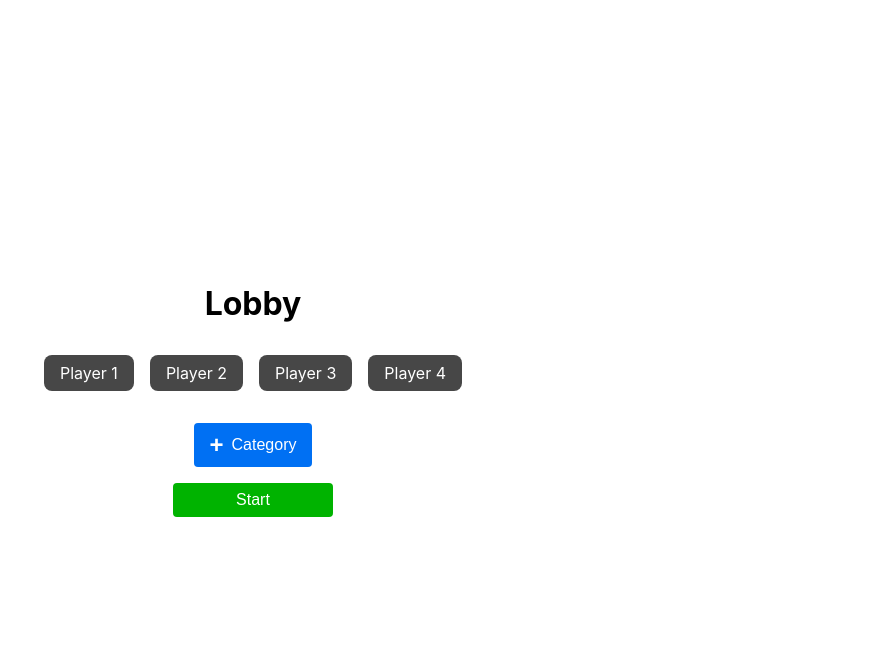
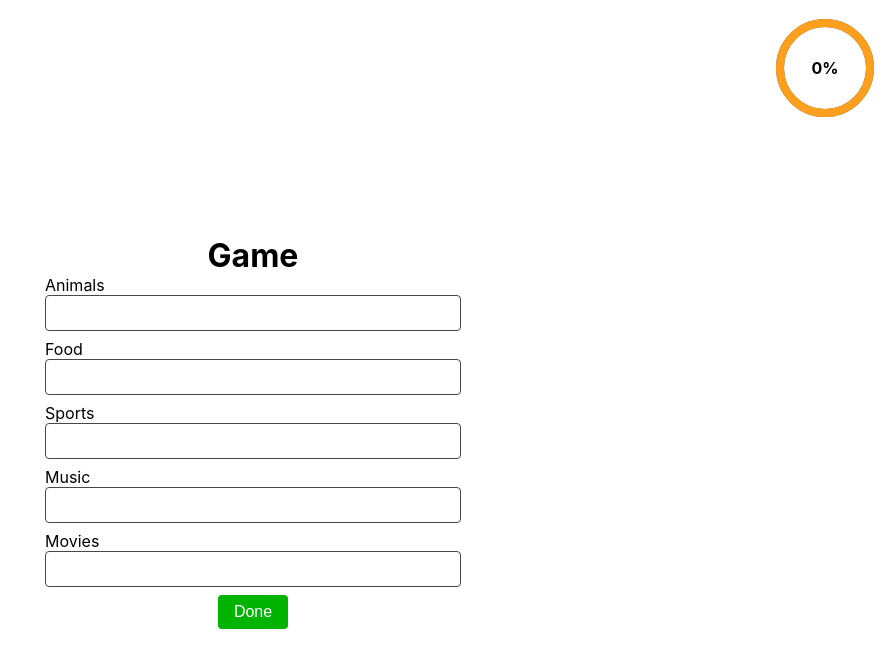
Before and after one commit to rachidelaid/online-word-game, a Svelte app in the folder client/: page / in a window 1280 px wide. Shown: the top 668 px of the page, without its empty margins (387-1280 px from the left). Built offline with nearby package versions, Linux system fonts and the light colour scheme.

Commit message:
game page is done

```diff
--- a/client/src/App.svelte
+++ b/client/src/App.svelte
@@ -1,11 +1,13 @@
 <script>
   import Home from './views/Home.svelte';
   import Lobby from './views/Lobby.svelte';
+  import Game from './views/Game.svelte';
 </script>
 
 <main>
   <!-- <Home /> -->
-  <Lobby />
+  <!-- <Lobby /> -->
+  <Game />
 </main>
 
 <style>
--- /dev/null
+++ b/client/src/components/Progress.svelte
@@ -0,0 +1,59 @@
+<script>
+  export let count = 0;
+</script>
+
+<div id="cont">
+  <b>{count * 100}%</b>
+  <svg
+    id="svg"
+    width="200"
+    height="200"
+    version="1.1"
+    xmlns="http://www.w3.org/2000/svg"
+  >
+    <circle
+      r="90"
+      cx="100"
+      cy="100"
+      fill="transparent"
+      stroke-dasharray="565.48"
+      stroke-dashoffset="0"
+    />
+    <circle
+      id="bar"
+      r="90"
+      cx="100"
+      cy="100"
+      fill="transparent"
+      stroke-dasharray="565.48"
+      stroke-dashoffset="0"
+    />
+  </svg>
+</div>
+
+<style>
+  #svg circle {
+    stroke-dashoffset: 0;
+    transition: stroke-dashoffset 1s linear;
+    stroke: #666;
+    stroke-width: 1em;
+  }
+  #svg #bar {
+    stroke: #ff9f1e;
+  }
+  #cont {
+    display: block;
+    height: 200px;
+    width: 200px;
+    border-radius: 100%;
+    position: relative;
+  }
+
+  #cont b {
+    position: absolute;
+    top: 50%;
+    left: 50%;
+    transform: translate(-50%, -50%);
+    font-size: 2em;
+  }
+</style>
--- a/client/src/global.css
+++ b/client/src/global.css
@@ -28,7 +28,8 @@ button:active,
   transform: scale(0.95);
 }
 
-input {
+input,
+select {
   border: 1px solid var(--color-info);
   border-radius: 0.25rem;
   padding: 0.5rem 1rem;
--- /dev/null
+++ b/client/src/views/Game.svelte
@@ -0,0 +1,87 @@
+<script>
+  import Progress from '../components/Progress.svelte';
+
+  let categories = [
+    {
+      title: 'Animals',
+      value: '',
+    },
+    {
+      title: 'Food',
+      value: '',
+    },
+    {
+      title: 'Sports',
+      value: '',
+    },
+    {
+      title: 'Music',
+      value: '',
+    },
+    {
+      title: 'Movies',
+      value: '',
+    },
+  ];
+
+  const setValue = (e, index) => {
+    categories = categories.map((c, i) => {
+      if (i === index) {
+        c.value = e.target.value.trim();
+      }
+      return c;
+    });
+
+    console.log(categories);
+  };
+</script>
+
+<div class="game">
+  <h1>Game</h1>
+  <div class="progress">
+    <Progress
+      count={categories.filter((c) => c.value).length / categories.length}
+    />
+  </div>
+  <div class="categories">
+    {#each categories as category, i (i)}
+      <label for={category.title}>
+        {category.title}
+        <input
+          type="text"
+          id={category.title}
+          on:change={(e) => setValue(e, i)}
+        />
+      </label>
+    {/each}
+  </div>
+  <button>Done</button>
+</div>
+
+<style>
+  .game {
+    display: flex;
+    flex-direction: column;
+    align-items: center;
+    justify-content: center;
+    min-height: 100vh;
+    padding: 2rem;
+  }
+
+  .categories {
+    width: min(26rem, 100%);
+  }
+
+  .progress {
+    position: fixed;
+    top: -2rem;
+    right: -2rem;
+    background-color: #fff;
+    border-radius: 50%;
+    transform: scale(0.5);
+  }
+
+  button {
+    background-color: var(--color-success);
+  }
+</style>
--- a/client/src/views/Lobby.svelte
+++ b/client/src/views/Lobby.svelte
@@ -1,6 +1,6 @@
 <script>
   let players = ['Player 1', 'Player 2', 'Player 3', 'Player 4'];
-
+  let lang = '';
   $: categories = [];
 
   const addCategory = () => {
@@ -15,6 +15,11 @@
   const removeCategory = (index) => {
     categories = categories.filter((_, i) => i !== index);
   };
+
+  const updateLang = (e) => {
+    lang = e.target.value;
+    console.log(lang);
+  };
 </script>
 
 <div class="lobby">
@@ -24,6 +29,11 @@
       <p>{player}</p>
     {/each}
   </div>
+  <select on:change={updateLang}>
+    <option value="">Select a language</option>
+    <option value="en">English</option>
+    <option value="ar">Arabic</option>
+  </select>
   <div class="categories">
     {#each categories as category, i (i)}
       <div>
@@ -65,8 +75,12 @@
     min-width: fit-content;
   }
 
+  select {
+    width: min(26rem, 100%);
+  }
+
   .categories {
-    width: 26rem;
+    width: min(26rem, 100%);
   }
 
   .categories > div {
```
